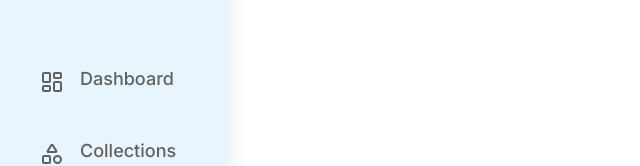
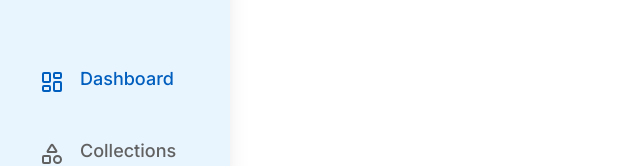
Before and after one commit to johnsethsalazar/js-ecommerce, a Next.js app: page / in a window 1280 px wide. Shown: the part 184-350 px from the top of the page, without its empty margins (0-640 px from the left). Built offline with nearby package versions, Linux system fonts and the light colour scheme.

Commit message:
added current selected menu item list indicator

```diff
--- a/components/layout/LeftSideBar.tsx
+++ b/components/layout/LeftSideBar.tsx
@@ -1,10 +1,14 @@
+'use client'
+
 import { navLinks } from '@/lib/constants'
-
 import { UserButton } from '@clerk/nextjs'
 import Image from 'next/image'
 import Link from 'next/link'
+import { usePathname } from 'next/navigation'
 
 const LeftSideBar = () => {
+  const pathName = usePathname()
+
   return (
     <div className='h-screen left-0 top-0 sticky p-10 flex flex-col gap-16 bg-blue-2 shadow-xl max-lg:hidden'>
       <Image src="/logo.png" alt="logo" width={150} height={70} />
@@ -12,7 +16,7 @@ const LeftSideBar = () => {
       {/* Navigation Bar Links */}
       <div className='flex flex-col gap-12'>
         {navLinks.map((link) => (
-          <Link href={link.url} key={link.label} className='flex gap-4 text-body-medium'>{link.icon} <p>{link.label}</p></Link>
+          <Link href={link.url} key={link.label} className={`flex gap-4 text-body-medium ${pathName === link.url ? 'text-blue-1' : 'text-grey-1'}`}>{link.icon} <p>{link.label}</p></Link>
         ))}
       </div>
 
--- a/components/layout/TopBar.tsx
+++ b/components/layout/TopBar.tsx
@@ -1,15 +1,16 @@
 'use client'
 
 import { navLinks } from '@/lib/constants'
-
 import { UserButton } from '@clerk/nextjs'
 import { Menu } from 'lucide-react'
 import Image from 'next/image'
 import Link from 'next/link'
+import { usePathname } from 'next/navigation'
 import { useState } from 'react'
 
 const TopBar = () => {
   const [dropDownMenu, setDropDownMenu] = useState(false)
+  const pathName = usePathname()
   return (
     <div className="sticky top-0 z-20 w-full flex justify-between items-center px-8 py-4 bg-blue-2 shadow-x1 lg:hidden">
       <Image src="/logo.png" alt="logo" width={150} height={70} />
@@ -17,7 +18,7 @@ const TopBar = () => {
       {/* Navigation Bar Links */}
       <div className='flex gap-8 max-md:hidden'>
         {navLinks.map((link) => (
-          <Link href={link.url} key={link.label} className='flex gap-4 text-body-medium'>
+          <Link href={link.url} key={link.label} className={`flex gap-4 text-body-medium ${pathName === link.url ? 'text-blue-1' : 'text-grey-1'}`}>
             <p>{link.label}</p>
           </Link>
         ))}
@@ -32,7 +33,7 @@ const TopBar = () => {
               <Link
                 href={link.url}
                 key={link.label}
-                className='flex gap-4 text-body-medium'>
+                className={`flex gap-4 text-body-medium ${pathName === link.url ? 'text-blue-1' : 'text-grey-1'}`}>
                   {link.icon} <p>{link.label}</p>
               </Link>
         ))}
```
